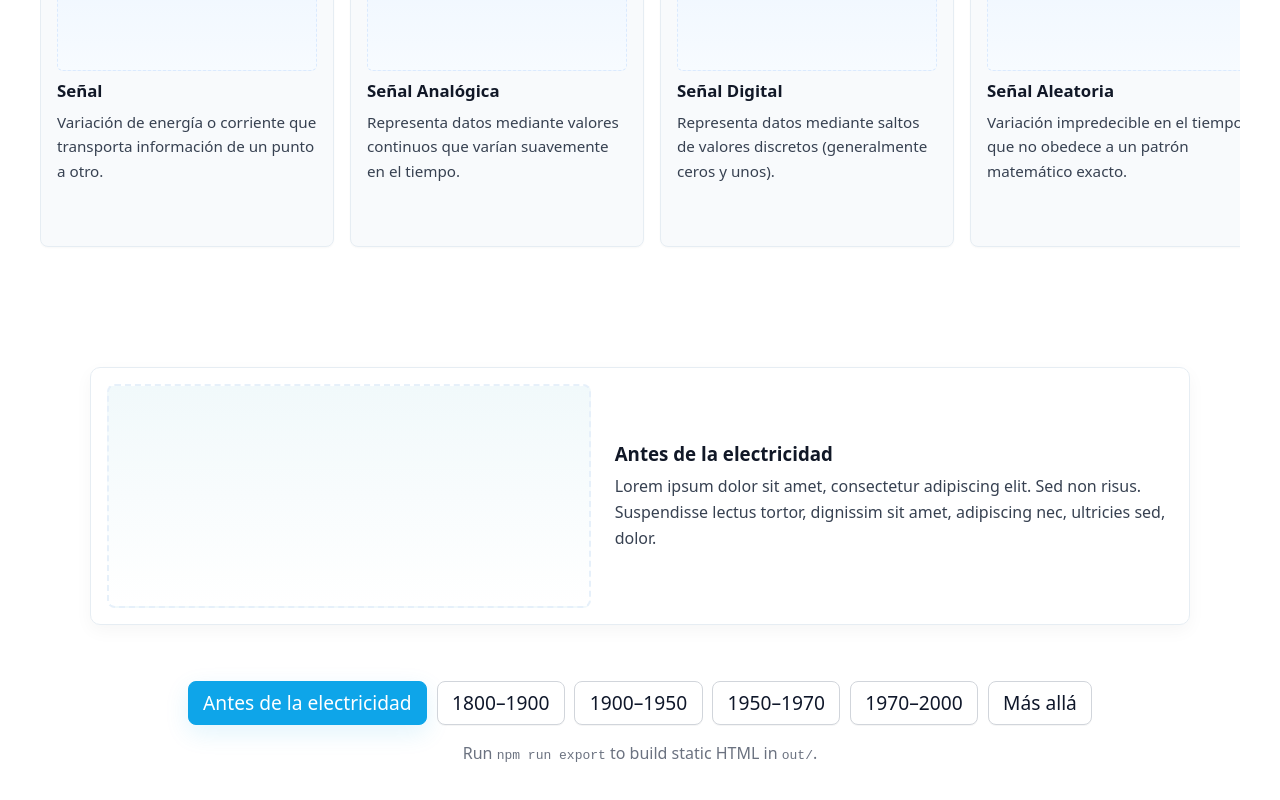
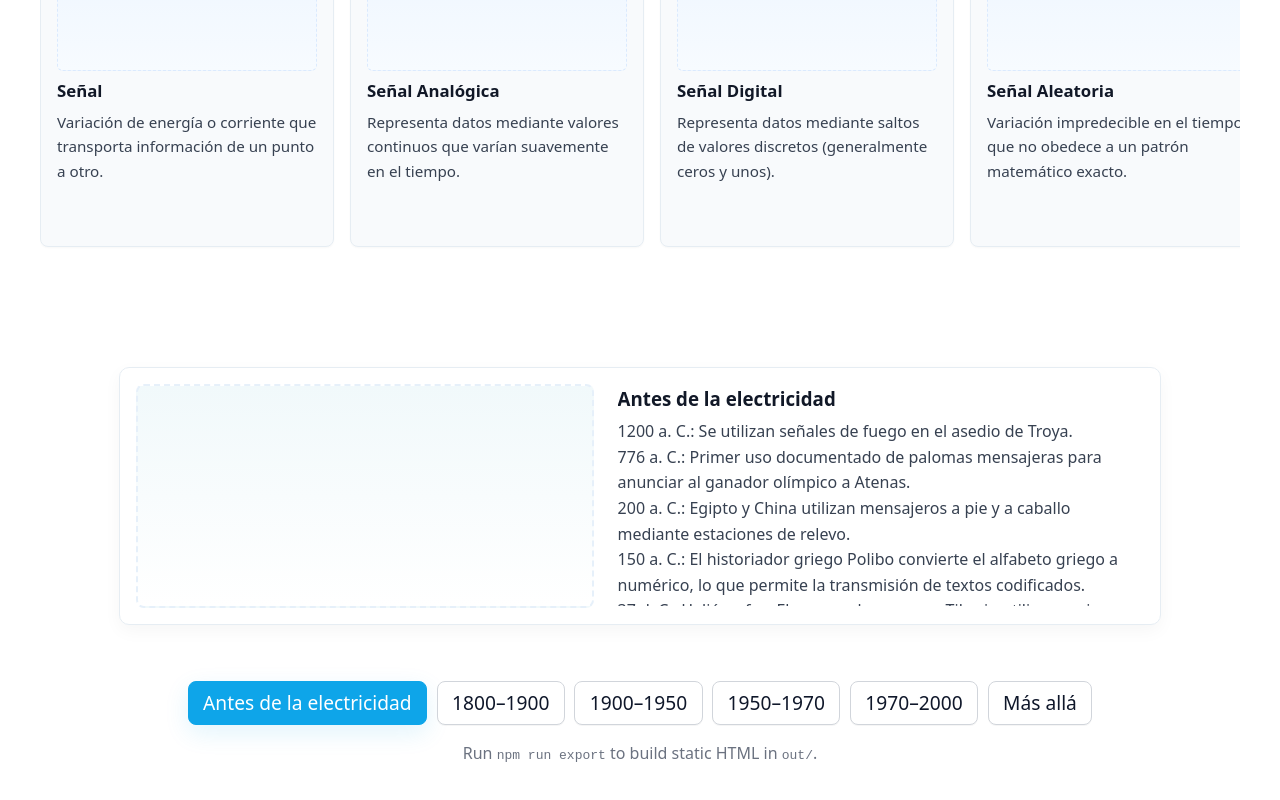
Before and after one commit to yirman/telecom-info-js, a Next.js app: page / in a window 1280 px wide. Shown: the part 484-1284 px from the top of the page. Built offline with nearby package versions, Linux system fonts and the light colour scheme.

Commit message:
adding content for panel 1

```diff
--- a/pages/index.js
+++ b/pages/index.js
@@ -114,10 +114,18 @@ export default function Home() {
           <div className="slides">
             <div className="slide-panel panel1">
               <div className="panel-image" aria-hidden></div>
-              <div className="panel-text">
-                <h3>Antes de la electricidad</h3>
-                <p>Lorem ipsum dolor sit amet, consectetur adipiscing elit. Sed non risus. Suspendisse lectus tortor, dignissim sit amet, adipiscing nec, ultricies sed, dolor.</p>
-              </div>
+                <div className="panel-text">
+                  <h3>Antes de la electricidad</h3>
+                  <p>
+                      1200 a. C.: Se utilizan señales de fuego en el asedio de Troya.<br/>
+                      776 a. C.: Primer uso documentado de palomas mensajeras para anunciar al ganador olímpico a Atenas.<br/>
+                      200 a. C.: Egipto y China utilizan mensajeros a pie y a caballo mediante estaciones de relevo.<br/>
+                      150 a. C.: El historiador griego Polibo convierte el alfabeto griego a numérico, lo que permite la transmisión de textos codificados.<br/>
+                      37 d. C.: Heliógrafos: El emperador romano Tiberio utiliza espejos para comunicarse con su imperio.<br/>
+                      1608: Se inventa el telescopio, lo que permite a los barcos en alta mar utilizar banderas de señales.<br/>
+                      1793: Claude Chappe utiliza semáforos mecánicos en torres en lo alto de las colinas en Francia.
+                  </p>
+                </div>
             </div>
 
             <div className="slide-panel panel2">
--- a/styles/globals.css
+++ b/styles/globals.css
@@ -42,6 +42,9 @@ p { line-height: 1.6; }
 .panel-text h3 { margin: 0 0 0.5rem; }
 .panel-text p { margin: 0; color: #374151; }
 
+/* Make panel text match image height and scroll when overflow */
+.panel-text { height: 220px; overflow-y: auto; padding-right: 0.5rem; }
+
 /* Show matching panel when radio is checked (radios are siblings of the slide section) */
 #slideCheckbox1:checked ~ section.slide .slides .panel1,
 #slideCheckbox2:checked ~ section.slide .slides .panel2,
@@ -55,6 +58,7 @@ p { line-height: 1.6; }
 @media (max-width: 800px) {
 	.slide-panel { flex-direction: column; }
 	.panel-image { width: 100%; height: 160px; flex: none; }
+	.panel-text { height: 160px; }
 }
 
 /* Tabs shown below slides */
```
